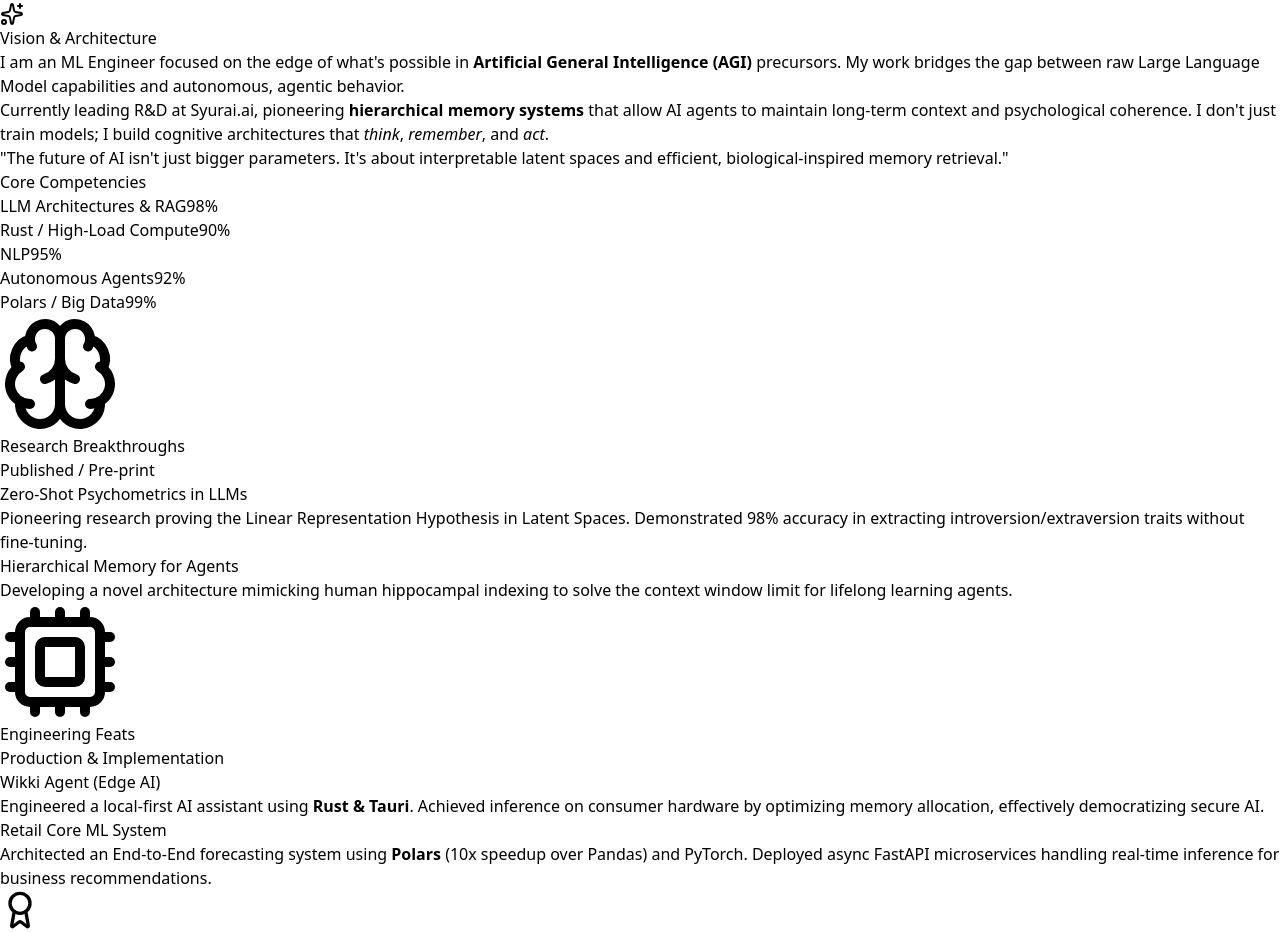
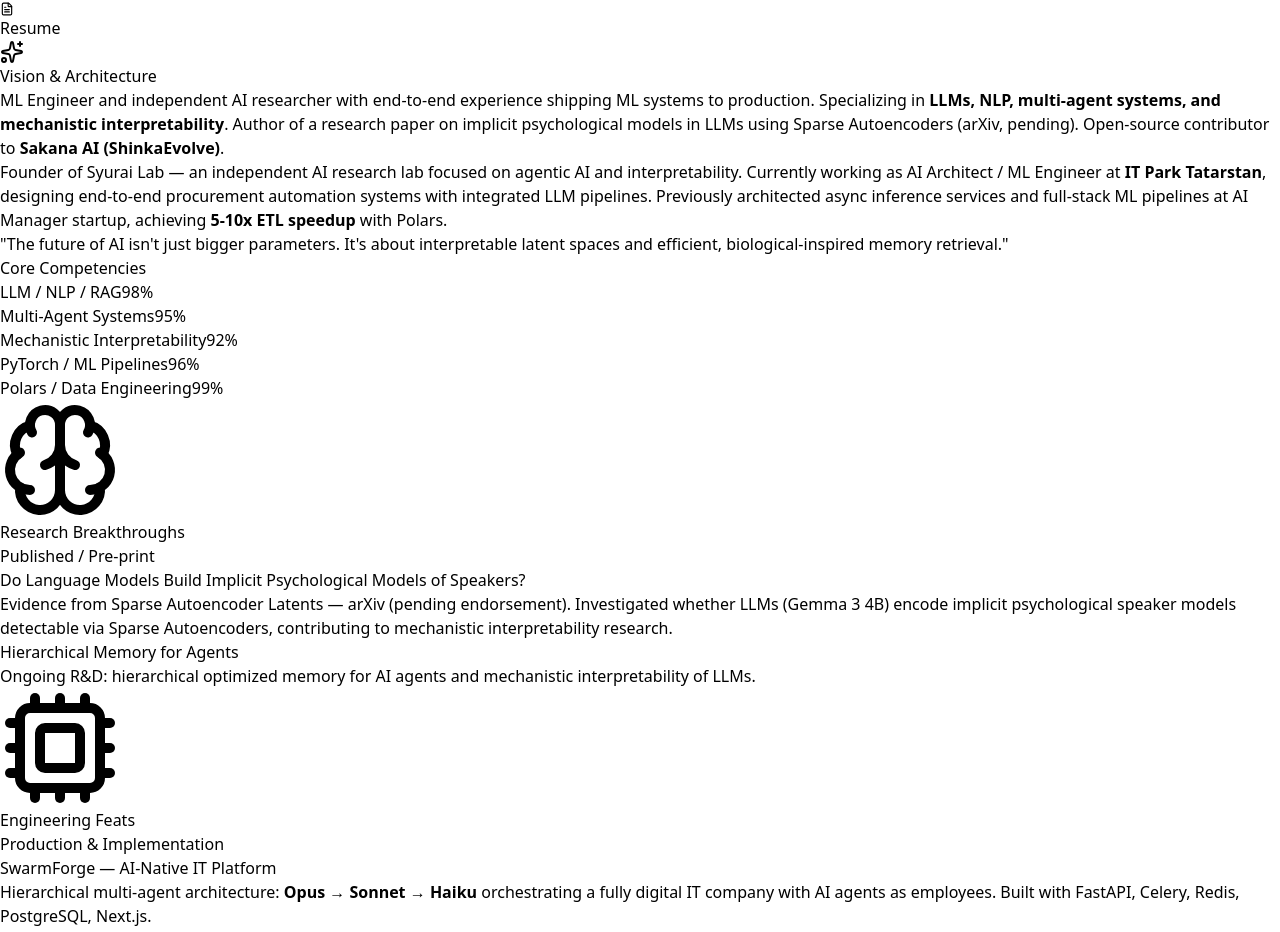
Before and after one commit to Timur-marii8st/syurai.github.io, a React (Vite) app: page /team/timur in a window 1280 px wide. Shown: the part 1141-2073 px from the top of the page. Built offline with nearby package versions, Linux system fonts and the light colour scheme.

Commit message:
new tim prof

```diff
--- a/src/team/TimurProfile.tsx
+++ b/src/team/TimurProfile.tsx
@@ -1,5 +1,5 @@
 import { useEffect } from 'react';
-import { ArrowLeft, Brain, Cpu, Globe, Github, Mail, Sparkles, Award } from 'lucide-react';
+import { ArrowLeft, Brain, Cpu, Globe, Github, Mail, Sparkles, Award, FileText } from 'lucide-react';
 import timurPhoto from '../assets/timur-s.webp';
 import { useLanguage } from '../contexts/LanguageContext';
 
@@ -31,7 +31,7 @@
                 <img
                     src={timurPhoto}
                     alt="Timur Sabitov"
-                    className="w-full h-full object-cover filter grayscale group-hover:grayscale-0 transition-all duration-700"
+                    className="w-full h-full object-cover transition-all duration-700"
                 />
             </div>
             {/* Декоративный элемент "Founder" */}
@@ -58,6 +58,9 @@
                 <a href="https://github.com/Timur-marii8st" target="_blank" className="flex items-center gap-2 px-3 py-1 bg-white/5 rounded-full border border-white/5 hover:border-amber-500/50 hover:text-white transition-colors">
                     <Github size={14} /> GitHub
                 </a>
+                <a href="https://drive.google.com/file/d/1eyXqbGstkaMxQT4B3WtU0BuUfMVTxJOL/view?usp=sharing" target="_blank" className="flex items-center gap-2 px-3 py-1 bg-white/5 rounded-full border border-white/5 hover:border-amber-500/50 hover:text-white transition-colors">
+                    <FileText size={14} /> Resume
+                </a>
             </div>
           </div>
         </div>
@@ -70,10 +73,10 @@
                     Vision & Architecture
                 </h2>
                 <p>
-                    I am an ML Engineer focused on the edge of what's possible in <strong>Artificial General Intelligence (AGI)</strong> precursors. My work bridges the gap between raw Large Language Model capabilities and autonomous, agentic behavior.
+                    ML Engineer and independent AI researcher with end-to-end experience shipping ML systems to production. Specializing in <strong>LLMs, NLP, multi-agent systems, and mechanistic interpretability</strong>. Author of a research paper on implicit psychological models in LLMs using Sparse Autoencoders (arXiv, pending). Open-source contributor to <strong>Sakana AI (ShinkaEvolve)</strong>.
                 </p>
                 <p>
-                    Currently leading R&D at <span className="text-white font-bold">Syurai.ai</span>, pioneering <strong>hierarchical memory systems</strong> that allow AI agents to maintain long-term context and psychological coherence. I don't just train models; I build cognitive architectures that <em>think</em>, <em>remember</em>, and <em>act</em>.
+                    Founder of <span className="text-white font-bold">Syurai Lab</span> — an independent AI research lab focused on agentic AI and interpretability. Currently working as AI Architect / ML Engineer at <strong>IT Park Tatarstan</strong>, designing end-to-end procurement automation systems with integrated LLM pipelines. Previously architected async inference services and full-stack ML pipelines at AI Manager startup, achieving <strong>5-10x ETL speedup</strong> with Polars.
                 </p>
                 <div className="bg-amber-900/10 border-l-4 border-amber-500 p-4 rounded-r-lg mt-4">
                     <p className="italic text-amber-100/80 text-sm">
@@ -84,11 +87,11 @@
 
             <div className="md:col-span-1 space-y-4">
                 <h3 className="text-sm font-bold uppercase tracking-widest text-gray-500 mb-4">Core Competencies</h3>
-                <SkillBar skill="LLM Architectures & RAG" level={98} />
-                <SkillBar skill="Rust / High-Load Compute" level={90} />
-                <SkillBar skill="NLP" level={95} />
-                <SkillBar skill="Autonomous Agents" level={92} />
-                <SkillBar skill="Polars / Big Data" level={99} />
+                <SkillBar skill="LLM / NLP / RAG" level={98} />
+                <SkillBar skill="Multi-Agent Systems" level={95} />
+                <SkillBar skill="Mechanistic Interpretability" level={92} />
+                <SkillBar skill="PyTorch / ML Pipelines" level={96} />
+                <SkillBar skill="Polars / Data Engineering" level={99} />
             </div>
         </div>
 
@@ -104,15 +107,15 @@
 
                 <ul className="space-y-6">
                     <li>
-                        <div className="text-white font-bold text-lg mb-1 group-hover:text-amber-300 transition-colors">Zero-Shot Psychometrics in LLMs</div>
+                        <div className="text-white font-bold text-lg mb-1 group-hover:text-amber-300 transition-colors">Do Language Models Build Implicit Psychological Models of Speakers?</div>
                         <p className="text-sm text-gray-400">
-                            Pioneering research proving the Linear Representation Hypothesis in Latent Spaces. Demonstrated 98% accuracy in extracting introversion/extraversion traits without fine-tuning.
+                            Evidence from Sparse Autoencoder Latents — arXiv (pending endorsement). Investigated whether LLMs (Gemma 3 4B) encode implicit psychological speaker models detectable via Sparse Autoencoders, contributing to mechanistic interpretability research.
                         </p>
                     </li>
                     <li>
                         <div className="text-white font-bold text-lg mb-1 group-hover:text-amber-300 transition-colors">Hierarchical Memory for Agents</div>
                         <p className="text-sm text-gray-400">
-                            Developing a novel architecture mimicking human hippocampal indexing to solve the context window limit for lifelong learning agents.
+                            Ongoing R&D: hierarchical optimized memory for AI agents and mechanistic interpretability of LLMs.
                         </p>
                     </li>
                 </ul>
@@ -128,15 +131,15 @@
 
                 <ul className="space-y-6">
                     <li>
-                        <div className="text-white font-bold text-lg mb-1 group-hover:text-blue-300 transition-colors">Wikki Agent (Edge AI)</div>
+                        <div className="text-white font-bold text-lg mb-1 group-hover:text-blue-300 transition-colors">SwarmForge — AI-Native IT Platform</div>
                         <p className="text-sm text-gray-400">
-                            Engineered a local-first AI assistant using <strong>Rust & Tauri</strong>. Achieved inference on consumer hardware by optimizing memory allocation, effectively democratizing secure AI.
+                            Hierarchical multi-agent architecture: <strong>Opus → Sonnet → Haiku</strong> orchestrating a fully digital IT company with AI agents as employees. Built with FastAPI, Celery, Redis, PostgreSQL, Next.js.
                         </p>
                     </li>
                     <li>
-                        <div className="text-white font-bold text-lg mb-1 group-hover:text-blue-300 transition-colors">Retail Core ML System</div>
+                        <div className="text-white font-bold text-lg mb-1 group-hover:text-blue-300 transition-colors">Wikki Agent (Edge AI)</div>
                         <p className="text-sm text-gray-400">
-                            Architected an End-to-End forecasting system using <strong>Polars</strong> (10x speedup over Pandas) and PyTorch. Deployed async FastAPI microservices handling real-time inference for business recommendations.
+                            Local AI agent with RAG for private documents. <strong>Rust/Tauri</strong> for minimal-RAM edge inference. Function Calling + MCP server for tool-augmented generation without fine-tuning.
                         </p>
                     </li>
                 </ul>
@@ -147,9 +150,9 @@
         <div className="border border-white/10 rounded-2xl p-6 flex items-center gap-6 bg-[#050505]">
             <Award className="text-yellow-500 shrink-0" size={40} />
             <div>
-                <h4 className="text-white font-bold text-lg">Kaggle Competitor & Hackathon Winner</h4>
+                <h4 className="text-white font-bold text-lg">Open Source & Community</h4>
                 <p className="text-gray-500 text-sm">
-                    Consistently ranking in top percentiles. Developer of "CTG Analyzer" achieving 0.9796 PR-AUC in medical diagnostics.
+                    Core contributor to Sakana AI (ShinkaEvolve). Founder of ML Club at School 21 (Sber). CTG Analyzer achieving 0.9796 PR-AUC in medical diagnostics.
                 </p>
             </div>
         </div>
```
